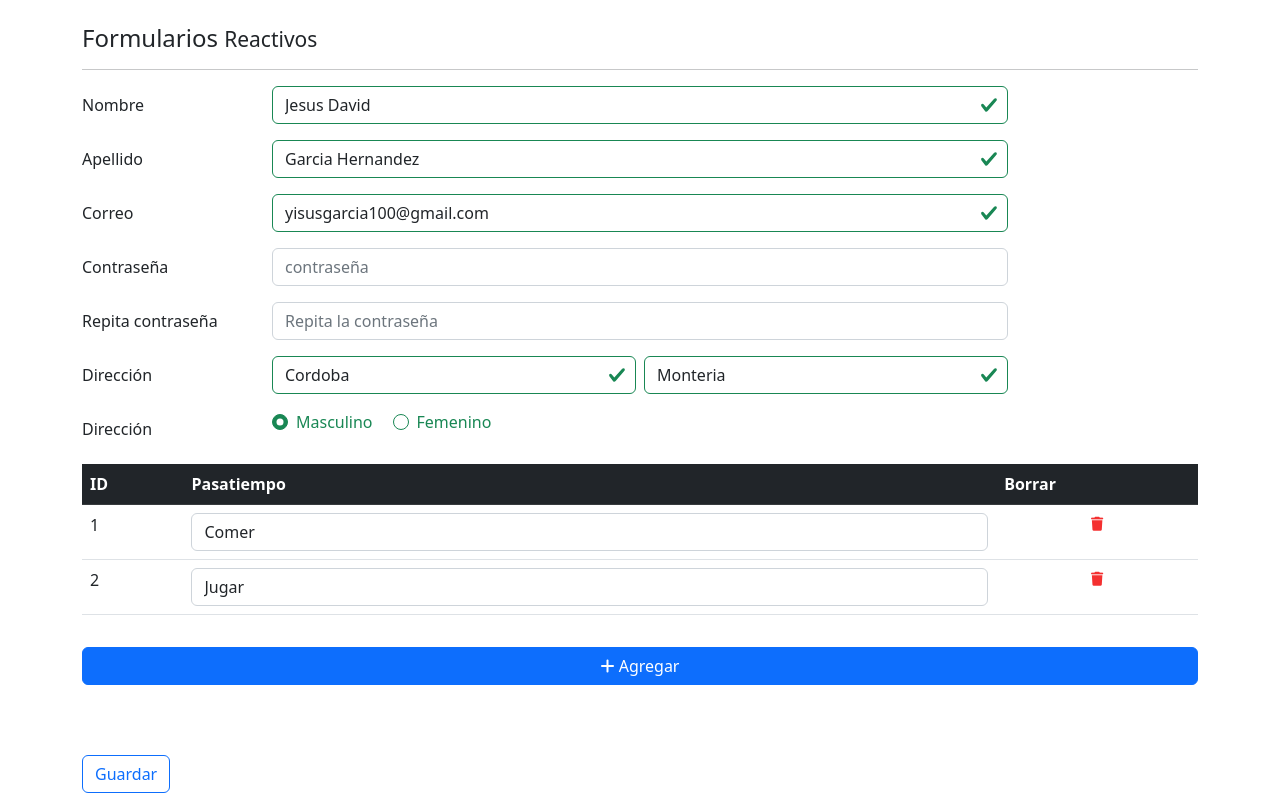
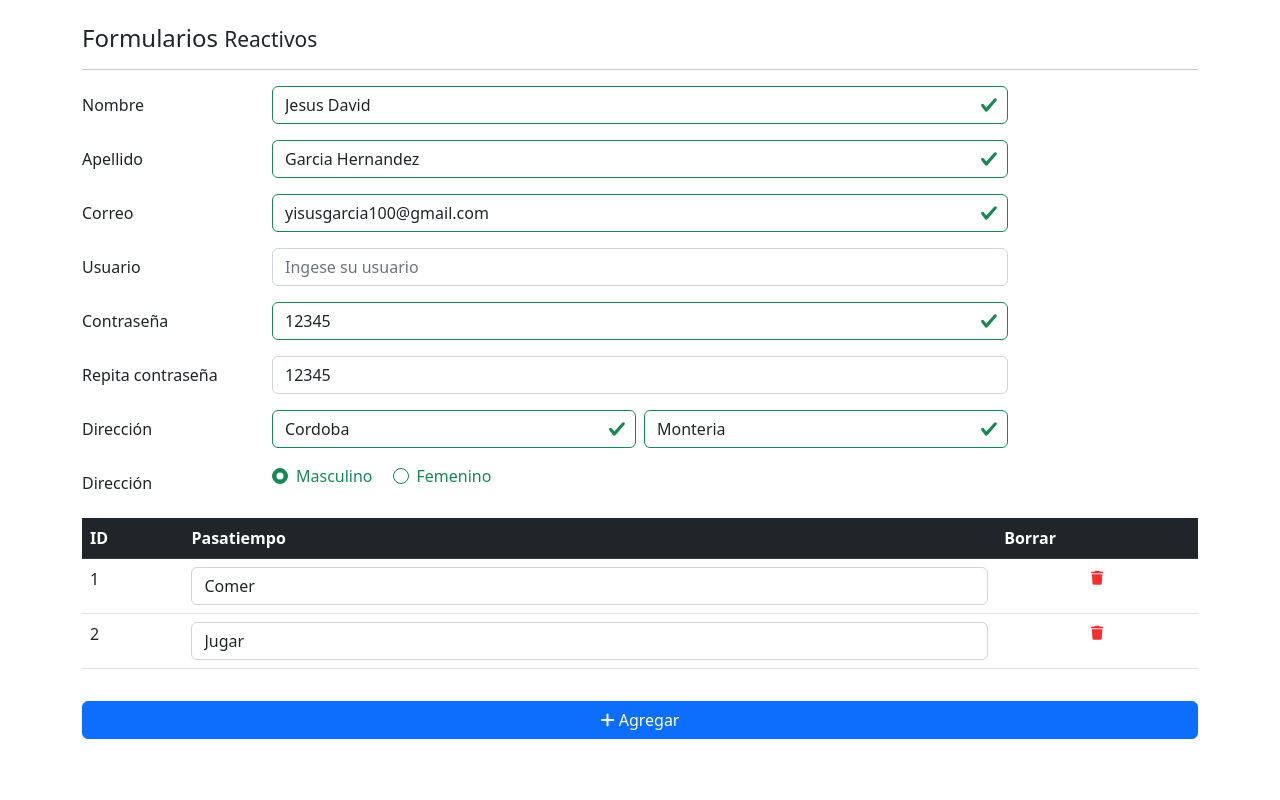
Before and after one commit to yisus1002/Formulario-reactivo-template, an Angular app: page /reactive in a window 1280 px wide. Shown: the top 800 px of the page. Built offline with nearby package versions, Linux system fonts and the light colour scheme.

Commit message:
Se crearon validaciones asincronass para comprobar un usuario

```diff
--- a/src/app/pages/reactive/reactive.component.html
+++ b/src/app/pages/reactive/reactive.component.html
@@ -50,6 +50,20 @@
              name="email"
              formControlName="email"
              placeholder="Correo electrónico">
+    </div>
+  </div>
+    <div class="form-group row mb-3">
+    <label class="col-2 col-form-label">Usuario</label>
+    <div class="col-8">
+      <small *ngIf="usuarioNovalido" class="form-text text-danger">Este nombre de usuario ya existe</small>
+      <small *ngIf="this.forma.get('usuario')?.errors?.['vacio']" class="form-text text-danger">Ingrese un nombre de usuario</small>
+      <input class="form-control"
+        [class.is-invalid]="usuarioNovalido"
+        [class.is-valid]="this.forma.get('usuario')?.valid"
+        type="text" name="usuario"
+        placeholder="Ingese su usuario"
+        formControlName="usuario"
+        >
     </div>
   </div>
 
--- a/src/app/pages/reactive/reactive.component.ts
+++ b/src/app/pages/reactive/reactive.component.ts
@@ -14,6 +14,7 @@ export class ReactiveComponent implements OnInit {
               private validadores: ValiadadoresService) {
     this.crearFormulario();
     this.cargarDataAlFormulario();
+    this.crearListenes();
    }
 
   ngOnInit(): void {
@@ -43,6 +44,17 @@ export class ReactiveComponent implements OnInit {
   get pass1NoValido(){
    return this.forma.get('pass1')?.invalid && this.forma.get('pass1')?.touched;
   }
+  get usuarioNovalido(){
+  //  return {
+    if(this.forma.get('usuario')?.value<=0 && this.forma.get('usuario')?.touched){
+      return this.forma.get('usuario')?.setErrors({
+        vacio:true
+      });
+    }else{
+      return  this.forma.get('usuario')?.invalid && this.forma.get('usuario')?.touched;
+    }
+  //  }
+  }
   get pass2NoValido(){
     const pass1 =this.forma.get('pass1')?.value;
     const pass2 =this.forma.get('pass2')?.value;
@@ -62,19 +74,36 @@ export class ReactiveComponent implements OnInit {
         distrito: ["",[Validators.required]],
         ciudad  : ["",[Validators.required]],
       }),
-      pasatiempos:this.form.array([])
+      pasatiempos:this.form.array([]),
+      usuario    :["",[Validators.required], [this.validadores.existeUsuario]]
     },{
       validators : this.validadores.passwordIguales('pass1', 'pass2')
     })
   }
+  crearListenes(){
+    //Para saber los valores cambiados del formulario
+    this.forma.valueChanges.subscribe(valor=>{
+      console.log(valor)
+    });
+    //Para saber el status del formulario
+    this.forma.statusChanges.subscribe(estatus=>{
+      console.log({estatus})
+    });
+    // Para saber un campo en especifico del formulario
+    this.forma.get('nombre')?.valueChanges.subscribe(console.log)
+
+  }
+
   agreagrPasatiempo(){
     this.pasatiempos.push(this.form.control('', [Validators.minLength(3)]))
   }
   borrarPasatiempo(i:any){
     this.pasatiempos.removeAt(i);
   }
+
+
   onSubmit(){
-    // console.log(this.forma)
+    console.log(this.forma)
     if(this.forma.invalid){
       return Object.values(this.forma.controls).forEach(controls=>{
         if(controls instanceof FormGroup){
@@ -98,8 +127,11 @@ export class ReactiveComponent implements OnInit {
         distrito: "Cordoba",
         ciudad: "Monteria"
       },
+      pass1: "12345",
+      pass2: "12345",
     });
     ['Comer', 'Jugar']
     .forEach?.((valor:any) => this.pasatiempos.push( this.form.control(valor)))
   }
+
 }
--- a/src/app/services/valiadadores.service.ts
+++ b/src/app/services/valiadadores.service.ts
@@ -1,5 +1,10 @@
 import { Injectable } from '@angular/core';
 import { FormControl, FormGroup } from '@angular/forms';
+import { Observable } from 'rxjs';
+
+interface ErrorValidate {
+  [s:string]:boolean
+}
 
 @Injectable({
   providedIn: 'root'
@@ -8,7 +13,7 @@ export class ValiadadoresService {
   constructor() { }
 
 
-  noHerrera(control:FormControl): {[s:string]:boolean}{
+  noHerrera(control:FormControl): ErrorValidate{
     if(control.value?.toLowerCase()==='herrera'){
       return{
         noHerrera:true,
@@ -28,4 +33,24 @@ export class ValiadadoresService {
       }
     }
   }
+  existeUsuario( control:FormControl ): Promise<ErrorValidate> | Observable<ErrorValidate>{
+    if( !control.value){
+      return Promise.resolve(null!);
+    }
+
+
+    return new Promise((resolve, reject) => {
+      setTimeout(() => {
+
+        if( control.value === 'jesus'){
+          resolve({existe:true})
+        }else{
+          resolve(null!)
+        }
+
+      }, 3600);
+    });
+  }
+
+
 }
```
